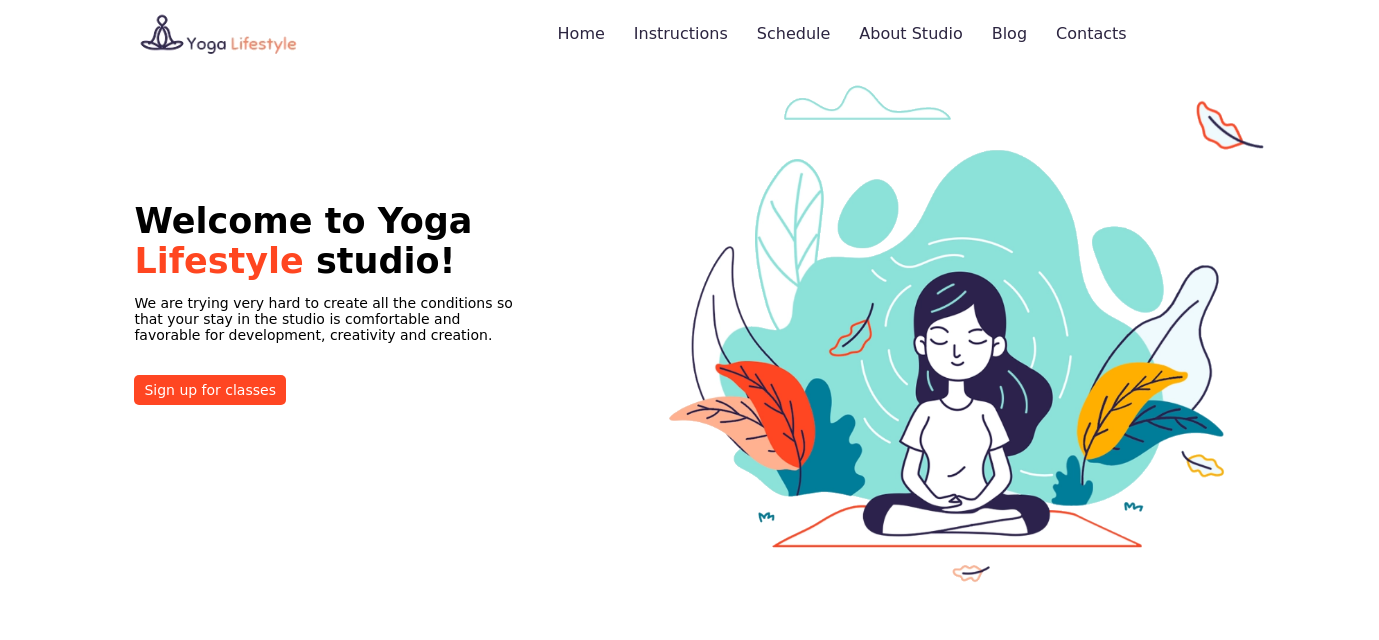
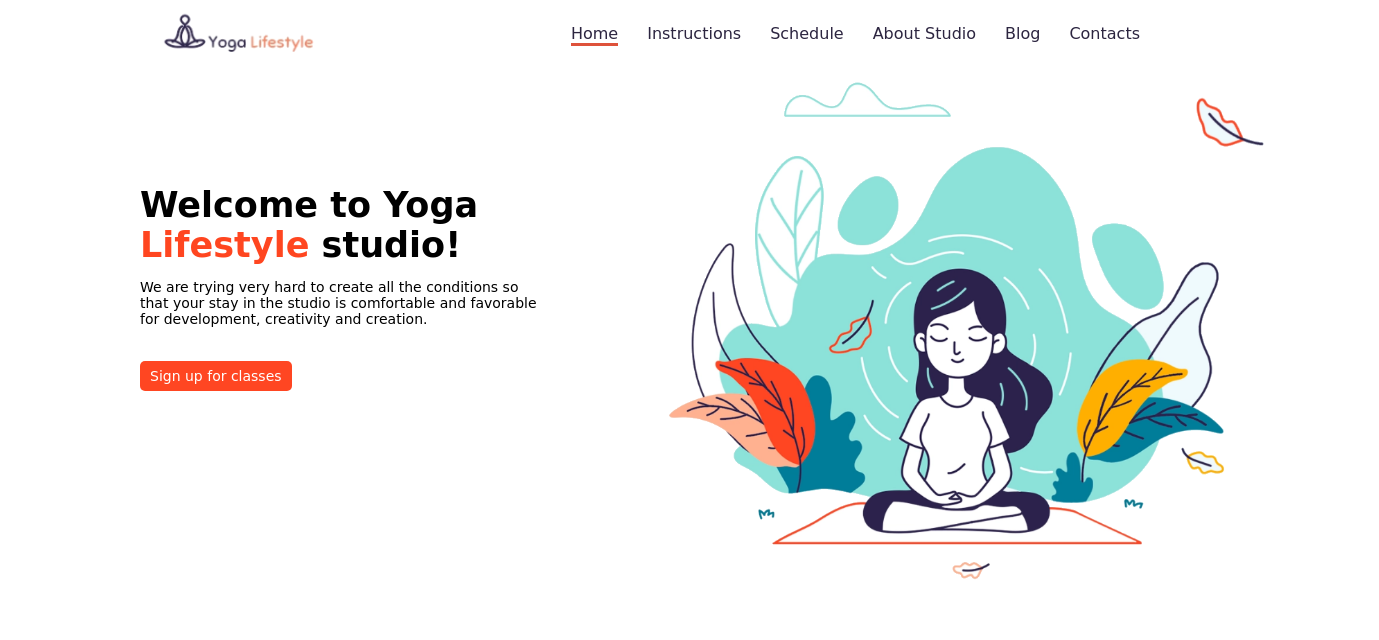
Before and after one commit to ntelio96/4-projektas-yoga, a website: page index.html in a window 1280 px wide. Shown: the whole page, 1379 px wide, since content can reach past the window. Drawn offline with Linux system fonts and the light colour scheme.

Commit message:
design with calc

```diff
--- a/index.html
+++ b/index.html
@@ -28,7 +28,8 @@
         </nav>
     </header>
     <section>
-        <img src="./img/Capture3.PNG" alt="Yoga">
+        <main>
+
             <div>
                 <h1>Welcome to Yoga <span>Lifestyle</span> studio!</h1>
 
@@ -37,6 +38,8 @@
                 </p>
                 <a href="#">Sign up for classes</a>
             </div>
+            <img src="./img/Capture3.PNG" alt="Yoga">
+        </main>
     </section>
 
 </body>
--- a/style.css
+++ b/style.css
@@ -1,28 +1,46 @@
+:root {
+    --orandzine: #DE523B;
+    --plotis: 1000px;
+    --sonasleft: calc((100% - var(--plotis)) / 2);
+    --main-width: calc(var(--plotis)+ var(--sonasleft));
+    --text-width: calc(var(--plotis) * 0.4) ;
+    --text-margin: calc(var(--plotis) * 0.1);
+    --img-width: calc(100% - var(--plotis) / 2);
+}
+header {display: inline-block;
+    width: var(--plotis);
+    margin-left: var(--sonasleft)
+}
 
-header {display: inline-block;
-    width: 100% ;
-    font-size: 16px;
-    margin-left: 8.5%;
+header>img {
+    float: left;
+    height: 60px;
+
 
 }
 
-header>img {float: left;
-    display: inline-block;
-}
-
-section>img {width: 50%;
+main>img {
+    width: var(--img-width);
     float: right;
 }
 
 nav {float: right;
-    display: inline-block;
+
     margin-top: 15.75px;
-    margin-right: 20%;
 
-
+}
+nav>a {
+    line-height: 20px;
+    font-size: 16px;
+    border-bottom: 3px solid transparent;
 }
 
 header a+a {margin-left: 25px ;}
+
+nav > a:first-child{
+
+border-color: #DE523B;
+}
 
 
 a {text-decoration: none;
@@ -31,8 +49,13 @@ a {text-decoration: none;
 
 }
 
-a:hover {
-    text-decoration: underline #DE523B
+nav>a:hover {
+
+    border-color: var(--orandzine)
+}
+main {
+    width: var(--main-width);
+    margin-left: var(--sonasleft);
 }
 
 section {display: inline-block;
@@ -46,10 +69,12 @@ h1 {font-size: 35px;
 }
 
 div {
-    width: 30%;
+    width: var(--text-width);
     text-align: left;
-    margin-left: 10%;
+
     margin-top: 10%;
+    margin-right: var(--text-margin);
+    float: left;
     }
 p {
     font-family:cursive ;
```
Lines whose indentation alone changed are shown as unchanged.
